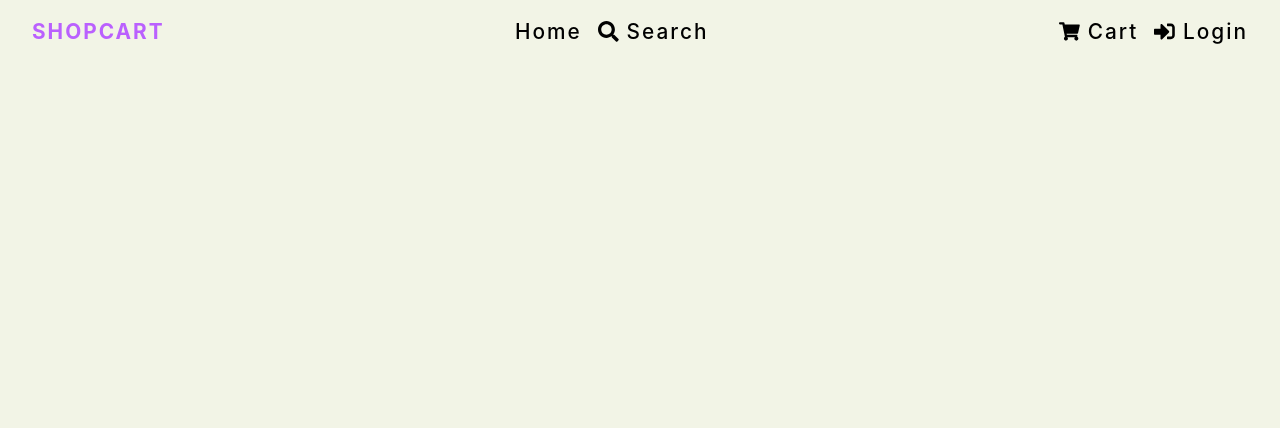
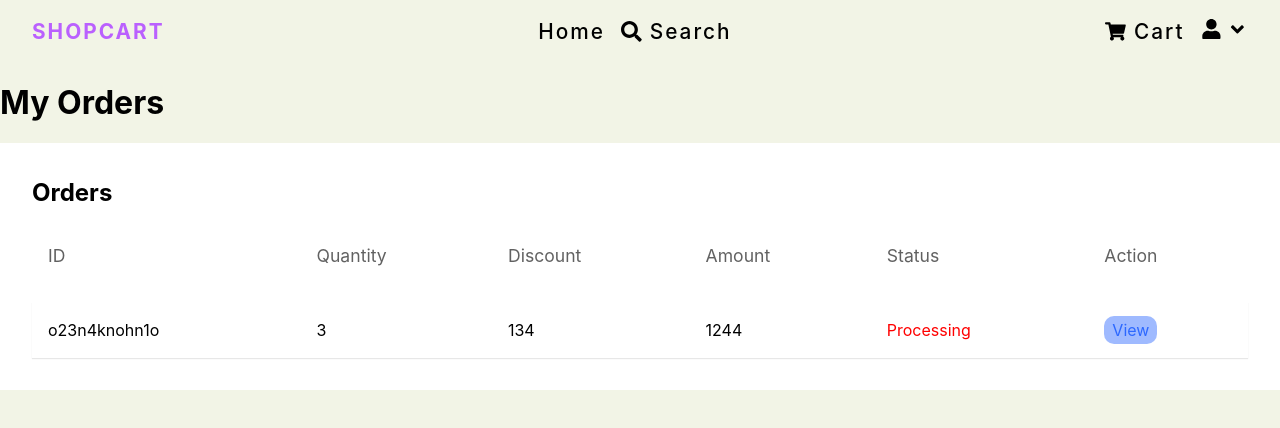
Before and after one commit to jameel-webdev/Ecom, a React (Vite) app: page /orders in a window 1280 px wide. Shown: the top 428 px of the page. Built offline with nearby package versions, Linux system fonts and the light colour scheme.

Commit message:
OrderPages

```diff
--- a/src/App.tsx
+++ b/src/App.tsx
@@ -7,6 +7,8 @@
 const Home = lazy(() => import("./pages/Home.page"));
 const Cart = lazy(() => import("./pages/Cart.page"));
 const Shipping = lazy(() => import("./pages/Shipping.page"));
+const Orders = lazy(() => import("./pages/Orders.page"));
+const OrderDetails = lazy(() => import("./pages/OrderDetails.page"));
 const Login = lazy(() => import("./pages/Login.page"));
 // Admin Routes Importing
 const Dashboard = lazy(() => import("./pages/admin/dashboard"));
@@ -42,6 +44,8 @@
           {/*LoggedIn User Routes */}
           <Route>
             <Route path="/shipping" element={<Shipping />} />
+            <Route path="/orders" element={<Orders />} />
+            <Route path="/order/:id" element={<OrderDetails />} />
           </Route>
           {/** */}
           {/*Admin Routes */}
--- a/src/components/Header.component.tsx
+++ b/src/components/Header.component.tsx
@@ -9,7 +9,7 @@
 } from "react-icons/fa";
 import { Link } from "react-router-dom";
 
-const user = { _id: "", role: "" };
+const user = { _id: "ugivkj", role: "" };
 
 const Header = () => {
   const [isOpen, setIsOpen] = useState<boolean>(false);
--- /dev/null
+++ b/src/pages/OrderDetails.page.tsx
@@ -0,0 +1,5 @@
+const OrderDetails = () => {
+  return <div>OrderDetails</div>;
+};
+
+export default OrderDetails;
--- /dev/null
+++ b/src/pages/Orders.page.tsx
@@ -0,0 +1,68 @@
+import { ReactElement, useState } from "react";
+import TableHOC from "../components/admin/TableHOC";
+import { Column } from "react-table";
+import { Link } from "react-router-dom";
+
+type DataType = {
+  _id: string;
+  quantity: number;
+  amount: number;
+  discount: number;
+  status: ReactElement;
+  action: ReactElement;
+};
+
+const column: Column<DataType>[] = [
+  {
+    Header: "ID",
+    accessor: "_id",
+  },
+  {
+    Header: "Quantity",
+    accessor: "quantity",
+  },
+  {
+    Header: "Discount",
+    accessor: "discount",
+  },
+  {
+    Header: "Amount",
+    accessor: "amount",
+  },
+  {
+    Header: "Status",
+    accessor: "status",
+  },
+  {
+    Header: "Action",
+    accessor: "action",
+  },
+];
+
+const Orders = () => {
+  const [rows, setRows] = useState<DataType[]>([
+    {
+      _id: "o23n4knohn1o",
+      quantity: 3,
+      amount: 1244,
+      discount: 134,
+      status: <span className="red">Processing</span>,
+      action: <Link to={`/order/o23n4knohn1o`}>View</Link>,
+    },
+  ]);
+  const Table = TableHOC<DataType>(
+    column,
+    rows,
+    "dashboard-product-box",
+    "Orders",
+    rows.length > 4
+  )();
+  return (
+    <div className="container">
+      <h1>My Orders</h1>
+      {Table}
+    </div>
+  );
+};
+
+export default Orders;
--- a/src/sass/app.scss
+++ b/src/sass/app.scss
@@ -53,6 +53,18 @@
 @import "admin-styles/chart";
 @import "admin-styles/dashboardapp";
 @import "admin-styles/mediaquery";
+
+/*Orders*/
+.container {
+  max-width: 1367px;
+  width: 100%;
+  margin: auto;
+  overflow: auto;
+  > h1 {
+    margin: 1rem 0;
+    text-align: left;
+  }
+}
 
 /* Header */
 .header {
```
